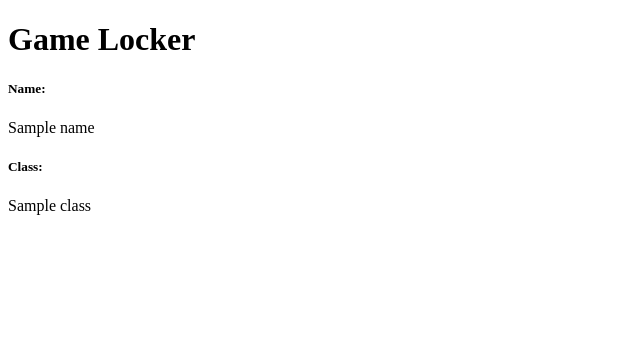
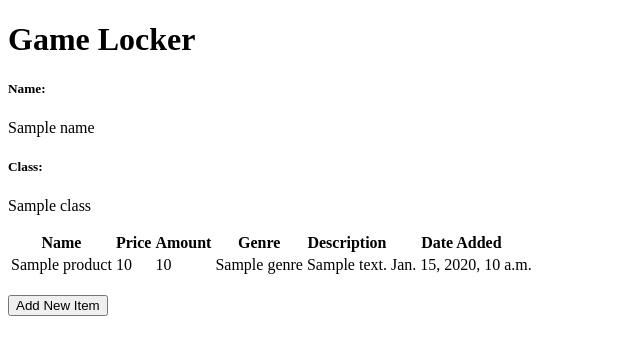
Before and after one commit to fikririsyad/game-locker, a Django app: template main/templates/main.html in a window 1280 px wide. Shown: the top 355 px of the page, without its empty margins (0-640 px from the left). Run offline with Django 4.2, Linux system fonts and the light colour scheme; the template is opened without the code that fills it: most values are stand-ins (such as "Sample title", 1, 10 or a date in 2020).

Commit message:
Create create_item.html and update main.html

```diff
--- a/main/templates/main.html
+++ b/main/templates/main.html
@@ -8,4 +8,33 @@
 
     <h5>Class:</h5>
     <p>{{class}}</p>
+    <table>
+        <tr>
+            <th>Name</th>
+            <th>Price</th>
+            <th>Amount</th>
+            <th>Genre</th>
+            <th>Description</th>
+            <th>Date Added</th>
+        </tr>
+
+        {% for product in products %}
+            <tr>
+                <td>{{product.name}}</td>
+                <td>{{product.price}}</td>
+                <td>{{product.amount}}</td>
+                <td>{{product.genre}}</td>
+                <td>{{product.description}}</td>
+                <td>{{product.date_added}}</td>
+            </tr>
+        {% endfor %}
+    </table>
+
+    <br />
+
+    <a href="{% url 'main:create_item' %}">
+        <button>
+            Add New Item
+        </button>
+    </a>
 {% endblock content %}
```
Also changed, not shown: main/templates/create_item.html (added, +19 -0 lines).
